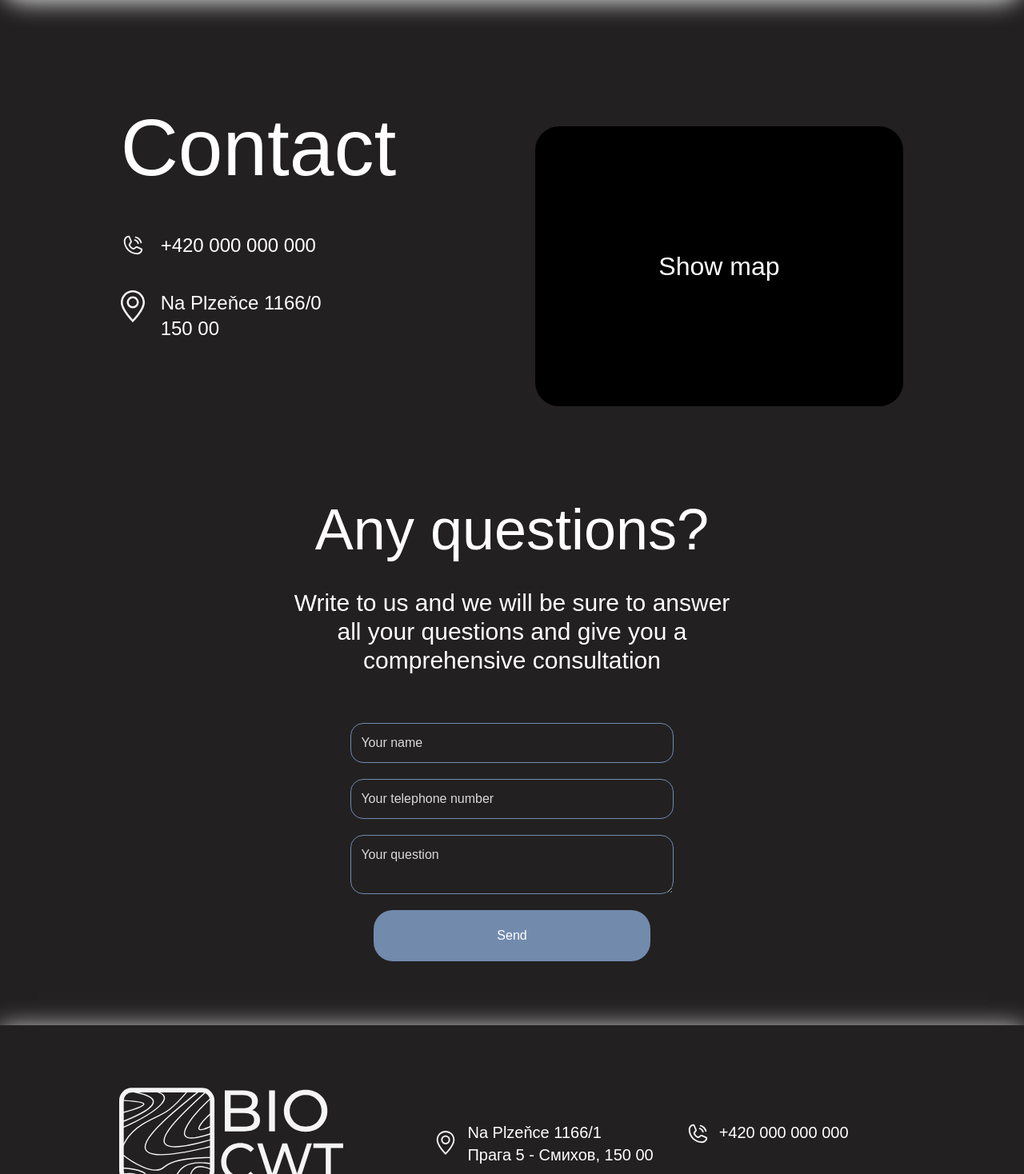
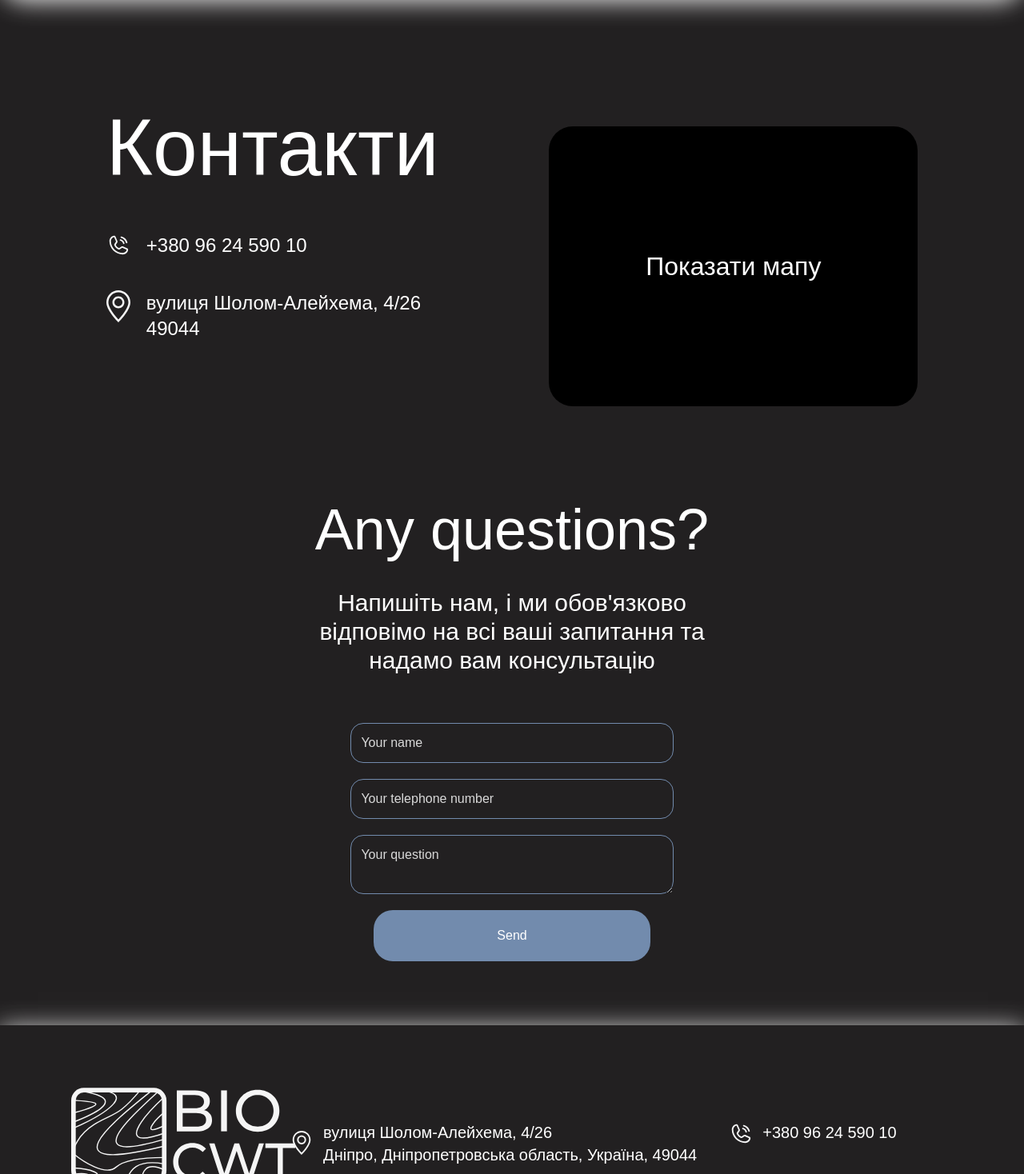
Before and after one commit to DrimTimPJ/wood_selling_pj, a Next.js app in the folder frontend/: page /contact in a window 1280 px wide. Shown: the part 122-1590 px from the top of the page at 80% size. Built offline with nearby package versions, Linux system fonts and the light colour scheme.

Commit message:
tranclated text into Ukrainian

```diff
--- a/frontend/src/entities/ourWork/OurWork.tsx
+++ b/frontend/src/entities/ourWork/OurWork.tsx
@@ -27,7 +27,7 @@ const OurWork: React.FC<OurWorkProps> = ({ image, price, _id }) => {
         alt={image}
       />
       <div className="text-[16px] pb-20 pl-10 pr-10">
-        <div className="pt-5 text-center text-[24px]">Price: {price}</div>
+        <div className="pt-5 text-center text-[24px]">Ціна: {price}</div>
         {token && (
           <div
             className="pt-10 w-[30%] m-0 m-auto"
--- a/frontend/src/entities/question/Question.tsx
+++ b/frontend/src/entities/question/Question.tsx
@@ -29,10 +29,10 @@ const Question: React.FC<QuestionProps> = ({
   return (
     <div className=" border border-white rounded-3xl text-center p-10 md:text-[24px]">
       <div>
-        Sender: <strong>{name}</strong>
+        Відправник: <strong>{name}</strong>
       </div>
       <div className="mt-5">
-        Phonenumber: <strong>{telephoneNumber}</strong>
+        Номер телефону: <strong>{telephoneNumber}</strong>
       </div>
       <div className="mt-5">Question:</div>
       <div className="w-[80%] m-0 m-auto">
--- a/frontend/src/sections/aboutSection/AboutSection.tsx
+++ b/frontend/src/sections/aboutSection/AboutSection.tsx
@@ -9,10 +9,9 @@ export default function AboutSection() {
             <div className="w-[100%]">
               <div className="text-[64px] lg:text-[72px]">About us</div>
               <div className="w-[80%] mt-5 text-[14px] md:text-[24px] lg:text-[30px] xl:text-[42px]">
-                <strong>BIO CWT</strong> - we manufacture solid wood products
-                according to individual drawings. We make chairs, armchairs,
-                wardrobes, beds and much more in our own workshop, equipped with
-                all the necessary industrial equipment.
+                <strong>BIO CWT</strong> - ми виготовляємо вироби з масиву дерева за індивідуальними кресленнями.
+                Ми виготовляємо стільці, крісла, шафи, ліжка та багато іншого у власній майстерні,
+                оснащеній усім необхідним промисловим обладнанням.
               </div>
             </div>
             <div className="md:w-[80%] mt-15 xl:h-[750px]">
--- a/frontend/src/sections/askQuestionSection/AskQuestionSection.tsx
+++ b/frontend/src/sections/askQuestionSection/AskQuestionSection.tsx
@@ -8,8 +8,7 @@ export default function AskQuestionSection() {
           Any questions?
         </div>
         <div className="pt-5 w-[80%] text-[12px] md:m-0 md:m-auto md:text-[16px] lg:text-3xl lg:w-[50%]">
-          Write to us and we will be sure to answer all your questions and give
-          you a comprehensive consultation
+        Напишіть нам, і ми обов'язково відповімо на всі ваші запитання та надамо вам консультацію
         </div>
         <div className="pt-10">
           <QuestionForm />
--- a/frontend/src/sections/authorizationSection/AuthorizationSection.tsx
+++ b/frontend/src/sections/authorizationSection/AuthorizationSection.tsx
@@ -3,7 +3,7 @@ import LoginForm from '@/forms/loginForm/loginForm'
 export default function AuthorizationSection() {
   return (
     <div className="bg-[#222021]">
-      <h2 className="pt-20 text-[48px] text-center">Login</h2>
+      <h2 className="pt-20 text-[48px] text-center">Логін</h2>
       <div className="pt-10 pb-40">
         <LoginForm />
       </div>
--- a/frontend/src/sections/contactSection/ContactSection.tsx
+++ b/frontend/src/sections/contactSection/ContactSection.tsx
@@ -10,7 +10,7 @@ export default function ContactSection() {
     <div className="bg-[#222021] text-2xl text-white pb-10">
       <div className="w-[90%] m-0 m-auto lg:flex lg: justify-around pt-20">
         <div>
-          <div className="text-[48px] lg:text-[100px]">Contact</div>
+          <div className="text-[48px] lg:text-[100px]">Контакти</div>
 
           <div>
             <div className="flex mt-10">
@@ -22,7 +22,7 @@ export default function ContactSection() {
                   alt="phone"
                 />
               </div>
-              <div className="pl-5">+420 000 000 000</div>
+              <div className="pl-5">+380 96 24 590 10</div>
             </div>
 
             <div className="flex mt-10">
@@ -35,8 +35,8 @@ export default function ContactSection() {
                 />
               </div>
               <div className="pl-5">
-                Na Plzeňce 1166/0 <br />
-                150 00
+              вулиця Шолом-Алейхема, 4/26 <br />
+              49044
               </div>
             </div>
           </div>
@@ -50,7 +50,7 @@ export default function ContactSection() {
               className="w-[100%] h-[350px]"
               src="https://www.google.com/maps/embed?pb=!1m18!1m12!1m3!1d21164.227262803957!2d35.060611532885275!3d48.46557730205898!2m3!1f0!2f0!3f0!3m2!1i1024!2i768!4f13.1!3m3!1m2!1s0x40dbe3f9aa35a07d%3A0x4f008f86dfa3a7e8!2z0J3QsNCx0LXRgNC10LbQvdCw0Y8g0JTQvdC10L_RgNCw!5e0!3m2!1sru!2sua!4v1700082147773!5m2!1sru!2sua"
             />
-          )) || <div className="text-white">Show map</div>}
+          )) || <div className="text-white">Показати мапу</div>}
         </div>
       </div>
     </div>
--- a/frontend/src/sections/footer/Footer.tsx
+++ b/frontend/src/sections/footer/Footer.tsx
@@ -25,8 +25,8 @@ export default function Footer() {
               />
             </div>
             <div>
-              Na Plzeňce 1166/1 <br />
-              Прага 5 - Смихов, 150 00
+              вулиця Шолом-Алейхема, 4/26<br />
+              Дніпро, Дніпропетровська область, Україна, 49044
             </div>
           </div>
           <div className="flex mt-5 lg:pl-10">
@@ -39,7 +39,7 @@ export default function Footer() {
                 alt=""
               />
             </div>
-            <div>+420 000 000 000</div>
+            <div>+380 96 24 590 10</div>
           </div>
         </div>
       </div>
--- a/frontend/src/sections/ourWorkSection/OurWorkSection.tsx
+++ b/frontend/src/sections/ourWorkSection/OurWorkSection.tsx
@@ -31,7 +31,7 @@ export default function OurWorkSection() {
           {isShow && <CreateOurWorkForm setFunc={setIsShow} />}
         </div>
         <div className="w-[80%] lg:w-[60%] m-auto m-0">
-          <div className="pb-10 md:text-center">Our work</div>
+          <div className="pb-10 md:text-center">Наша робота</div>
           <div>
             <SimpleSlider Component={OurWork} values={data} />
           </div>
--- a/frontend/src/sections/priceListSection/priceListSection.tsx
+++ b/frontend/src/sections/priceListSection/priceListSection.tsx
@@ -6,7 +6,7 @@ import mockData from "@/entities/priceGrid/mockData";
         <div className="bg-[#222021]">
           <div className="w-[90%] md:w-[80%] lg:w-[60%] xl:w-[50%] m-0 m-auto text-white text-[12px] pt-10 pb-10">
             <div className="text-[36px] pb-5 md:text-[48px] lg:-[72px]">
-              <strong>Price list</strong>
+              <strong>Ціни</strong>
             </div>
             <div className="grid grid-cols-7 gap-2 overflow-y-scroll h-[350px] w-[100%] m-0 m-auto text-center border border-white rounded-xl p-3">
               {Object.keys(mockData[0]).map((item: string, index) => (
@@ -33,5 +33,5 @@ import mockData from "@/entities/priceGrid/mockData";
         </div>
       );
     }
-    return <div>Looks like here`s no price lists</div>;
+    return <div>Немає списків цін</div>;
   }
--- a/frontend/src/sections/woodWeUseSection/WoodWeUseSection.tsx
+++ b/frontend/src/sections/woodWeUseSection/WoodWeUseSection.tsx
@@ -27,7 +27,7 @@ export default function WoodWeUseSection() {
         {isShow && <CreateWoodForm setFunc={setIsShow} />}
         <div className="w-[90%] m-0 m-auto">
           <div className="text-[32px] m-0 m-auto w-[80%] md:w-[70%] md:text-center md:text-[64px] lg:text-[90px] lg:w-[40%] ">
-            The wood we work with
+            Дерево з яким працюємо
           </div>
           <div className="overflow-x-scroll custom-scrollbar overflow-visible flex justify-evenly pb-10 mt-10 lg:mt-20 w-[60%] m-0 m-auto">
             {data.map((item, index) => (
```
